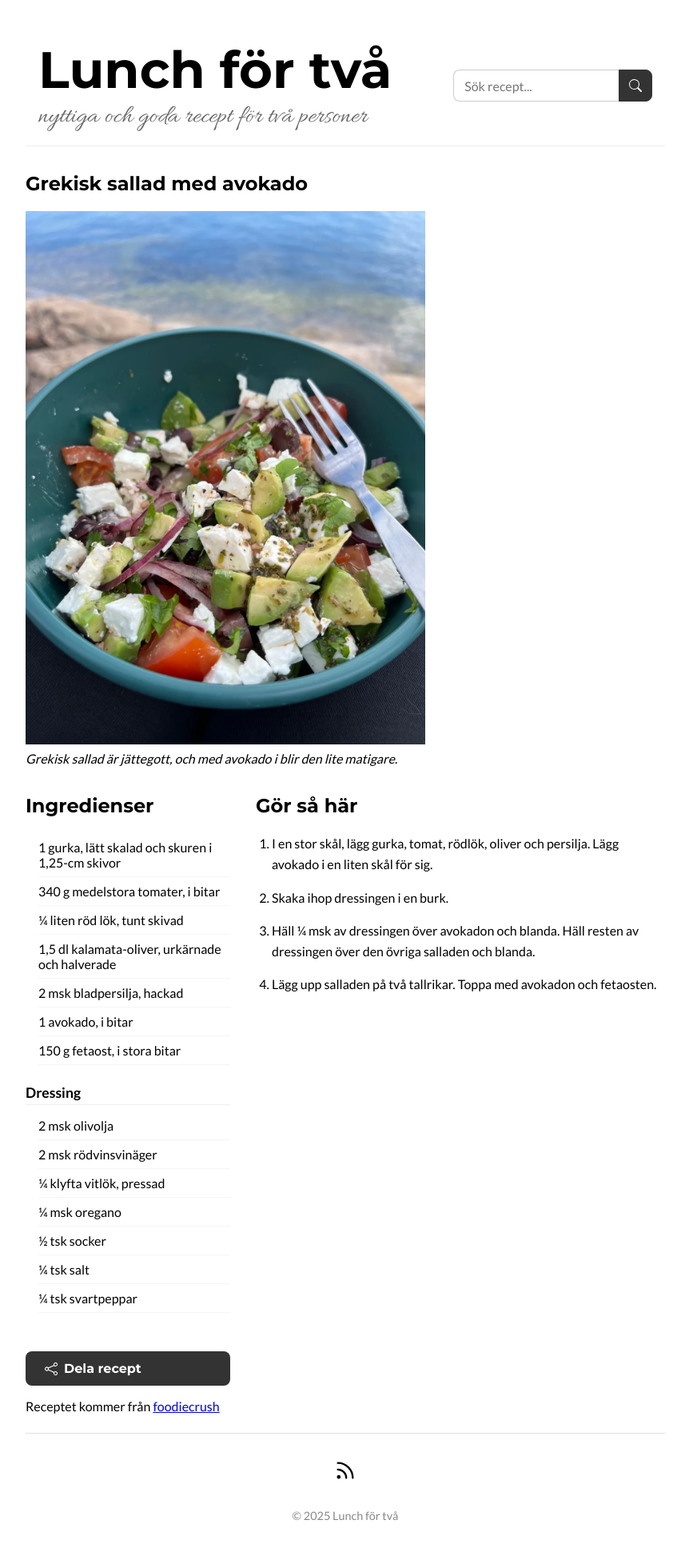
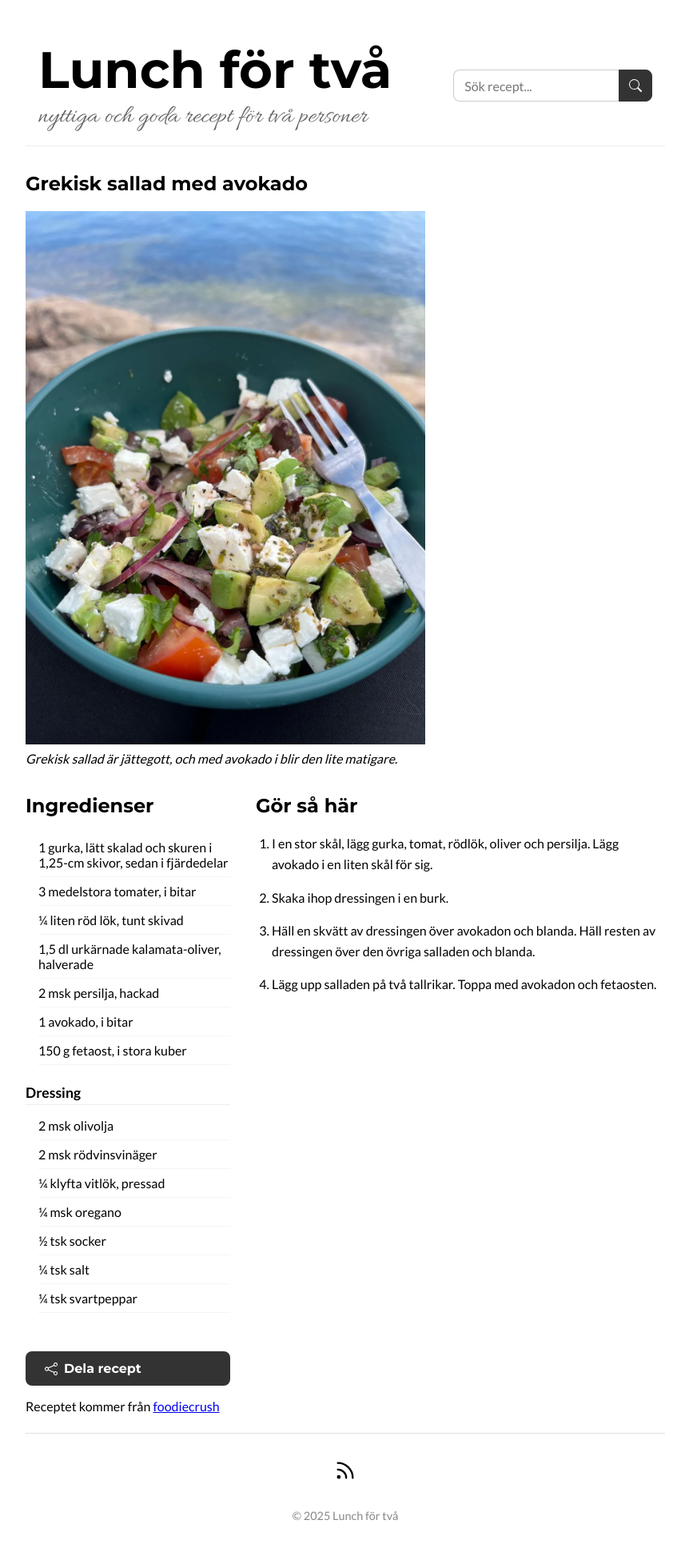
Before and after one commit to selessia/lunch-for-tva, a Jekyll site: the page built from _posts/2024-06-20-grekisk-sallad-med-avokado.md, in a window 1280 px wide. Shown: the whole page at 80% size, without its empty margins (208-1060 px from the left). Built offline with Jekyll 4.4.1, drawn with Linux system fonts in a browser that asks for light colours.

Commit message:
Justeringar!

```diff
--- a/_posts/2024-06-20-grekisk-sallad-med-avokado.md
+++ b/_posts/2024-06-20-grekisk-sallad-med-avokado.md
@@ -17,19 +17,19 @@ cookTime: "PT0M"
 totalTime: "PT25M"
 
 ingredients:
-  - name: gurka, lätt skalad och skuren i 1,25-cm skivor
+  - name: gurka, lätt skalad och skuren i 1,25-cm skivor, sedan i fjärdedelar
     quantity: 1
   - name: medelstora tomater, i bitar
-    quantity: 340 g
+    quantity: 3
   - name: liten röd lök, tunt skivad
     quantity: ¼
-  - name: kalamata-oliver, urkärnade och halverade
+  - name: urkärnade kalamata-oliver, halverade
     quantity: 1,5 dl
-  - name: bladpersilja, hackad
+  - name: persilja, hackad
     quantity: 2 msk
   - name: avokado, i bitar
     quantity: 1
-  - name: fetaost, i stora bitar
+  - name: fetaost, i stora kuber
     quantity: 150 g
   - section: "Dressing"
     items:
@@ -51,7 +51,7 @@ ingredients:
 instructions:
   - I en stor skål, lägg gurka, tomat, rödlök, oliver och persilja. Lägg avokado i en liten skål för sig.
   - Skaka ihop dressingen i en burk.
-  - Häll ¼ msk av dressingen över avokadon och blanda. Häll resten av dressingen över den övriga salladen och blanda.
+  - Häll en skvätt av dressingen över avokadon och blanda. Häll resten av dressingen över den övriga salladen och blanda.
   - Lägg upp salladen på två tallrikar. Toppa med avokadon och fetaosten.
 
 attribution: Receptet kommer från [foodiecrush](https://www.foodiecrush.com/greek-salad-with-avocado/)
```
